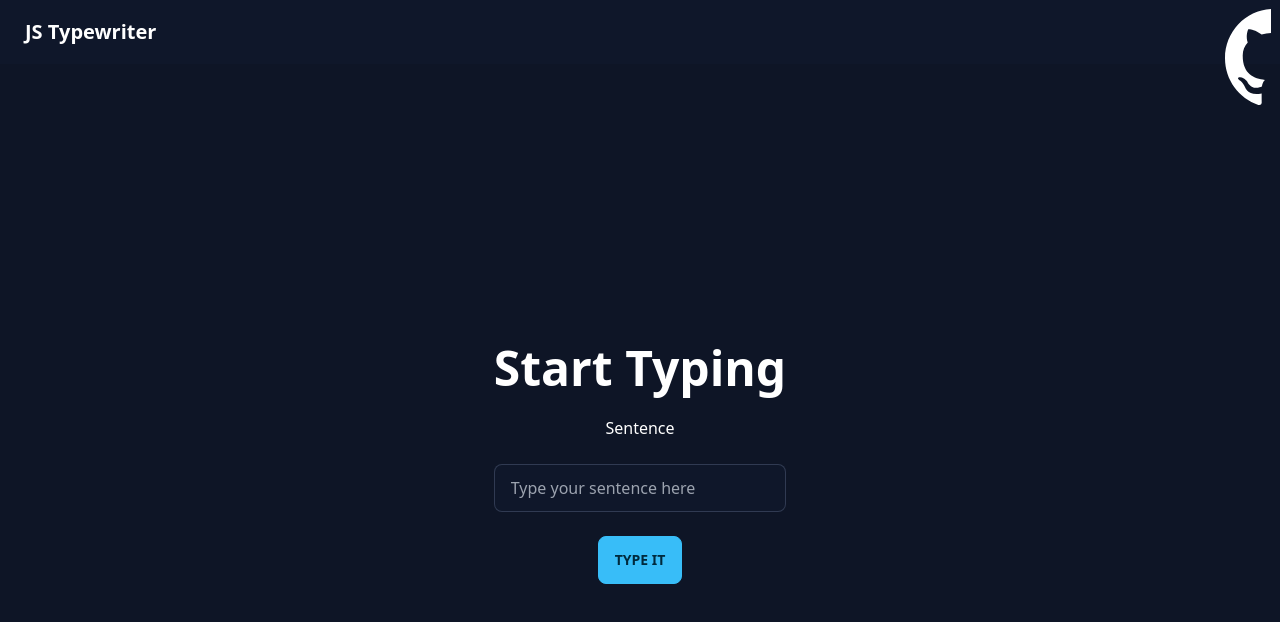
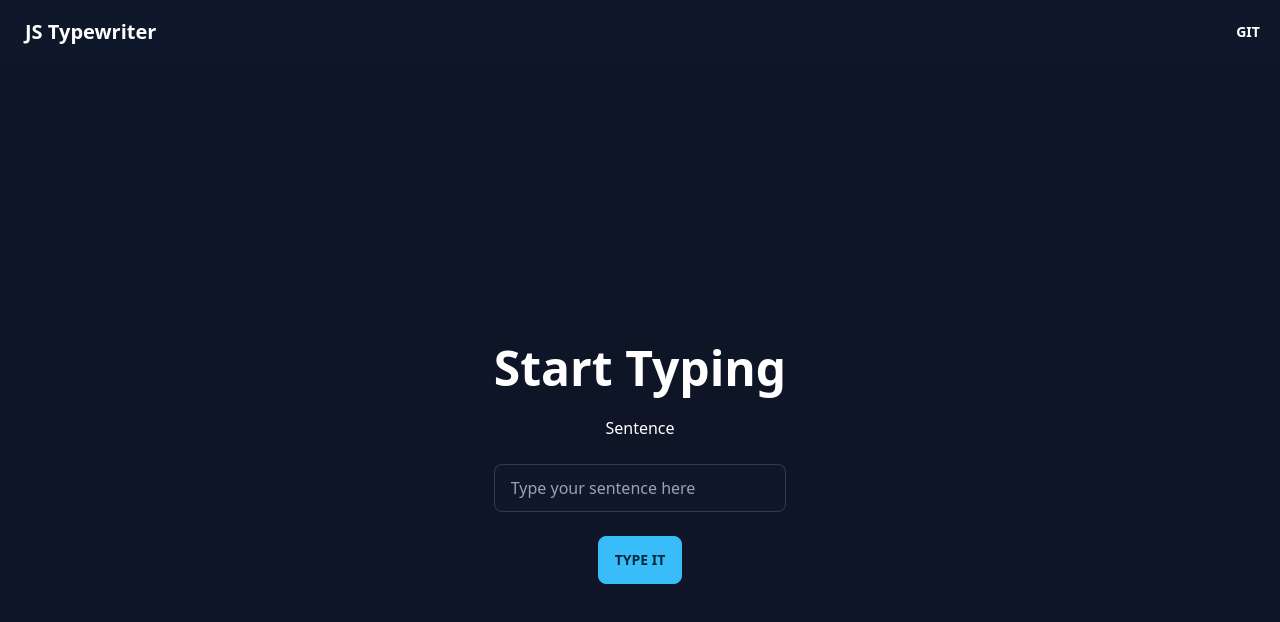
Before and after one commit to lewweiming/typewriter-js, a plain HTML site: page index.html in a window 1280 px wide. Drawn offline with nearby package versions, Linux system fonts and the light colour scheme.

Commit message:
Update index.html

```diff
--- a/index.html
+++ b/index.html
@@ -22,7 +22,7 @@
   </div>
   <div class="flex-none">
     <a href="https://github.com/lewweiming/typewriter-js" class="btn btn-square btn-ghost">
-      <svg width="98" height="96" xmlns="http://www.w3.org/2000/svg"><path fill-rule="evenodd" clip-rule="evenodd" d="M48.854 0C21.839 0 0 22 0 49.217c0 21.756 13.993 40.172 33.405 46.69 2.427.49 3.316-1.059 3.316-2.362 0-1.141-.08-5.052-.08-9.127-13.59 2.934-16.42-5.867-16.42-5.867-2.184-5.704-5.42-7.17-5.42-7.17-4.448-3.015.324-3.015.324-3.015 4.934.326 7.523 5.052 7.523 5.052 4.367 7.496 11.404 5.378 14.235 4.074.404-3.178 1.699-5.378 3.074-6.6-10.839-1.141-22.243-5.378-22.243-24.283 0-5.378 1.94-9.778 5.014-13.2-.485-1.222-2.184-6.275.486-13.038 0 0 4.125-1.304 13.426 5.052a46.97 46.97 0 0 1 12.214-1.63c4.125 0 8.33.571 12.213 1.63 9.302-6.356 13.427-5.052 13.427-5.052 2.67 6.763.97 11.816.485 13.038 3.155 3.422 5.015 7.822 5.015 13.2 0 18.905-11.404 23.06-22.324 24.283 1.78 1.548 3.316 4.481 3.316 9.126 0 6.6-.08 11.897-.08 13.526 0 1.304.89 2.853 3.316 2.364 19.412-6.52 33.405-24.935 33.405-46.691C97.707 22 75.788 0 48.854 0z" fill="#fff"/></svg>
+      Git
     </a>
   </div>
 </div>
```
